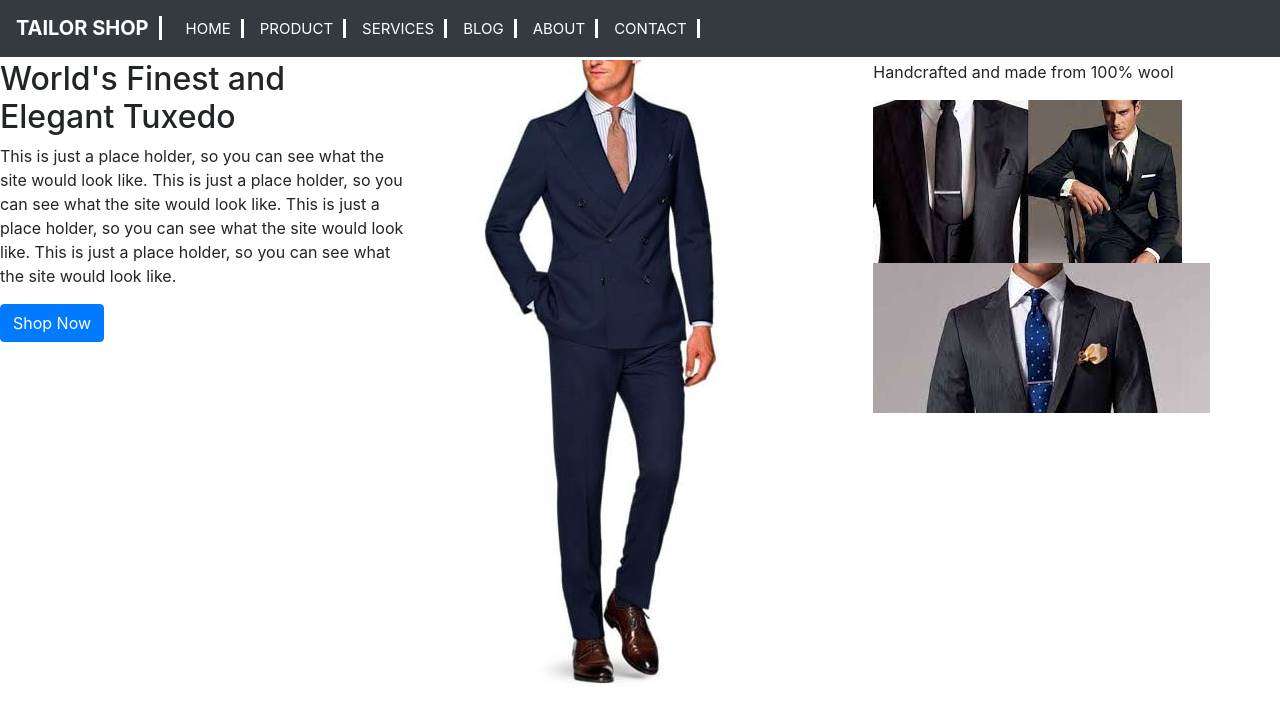
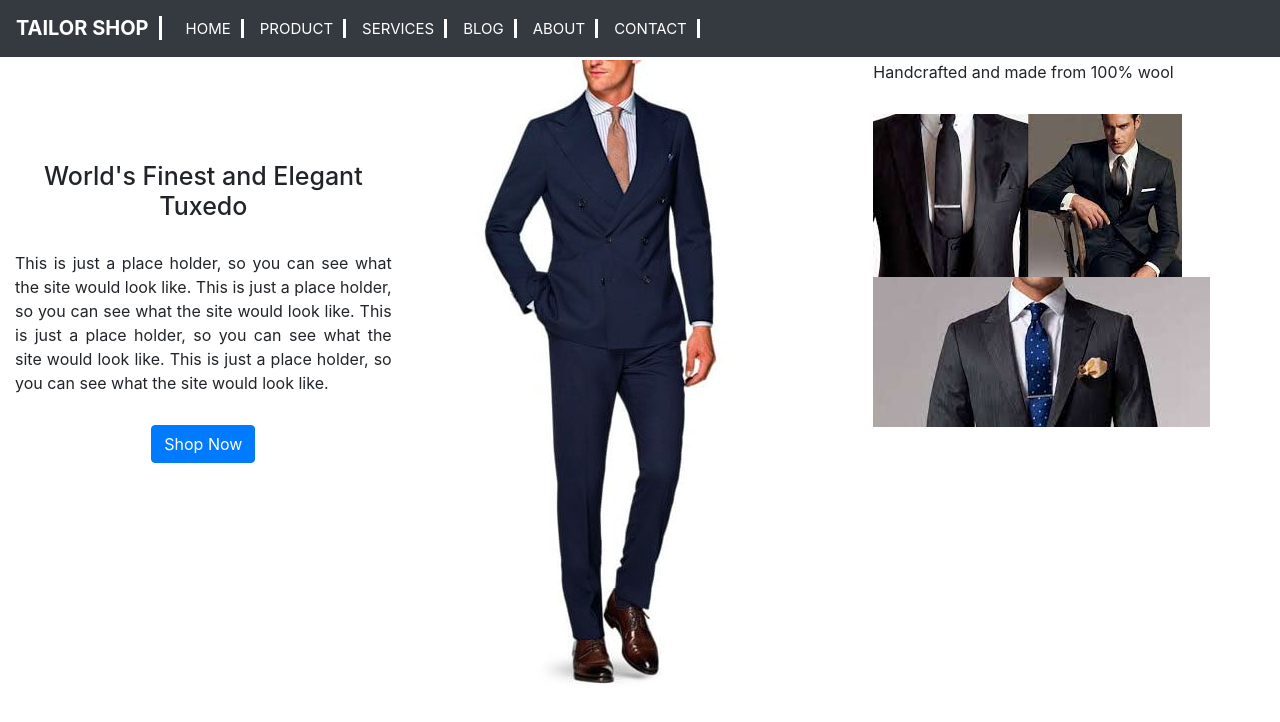
Before and after one commit to YakubuAmidu/Tailor-shop, a React (Create React App) app: page / in a window 1280 px wide. Shown: the top 722 px of the page. Built offline with nearby package versions, Linux system fonts and the light colour scheme.

Commit message:
Commiting changes

```diff
--- a/src/components/App.css
+++ b/src/components/App.css
@@ -13,3 +13,21 @@
   border-bottom-style: solid;
   border-bottom-color: #fff;
 }
+
+.Header_info {
+  text-align: center;
+  padding-top: 25%;
+  padding-bottom: 20px;
+  padding-left: 15px;
+  padding-right: 15px;
+}
+
+h2 {
+  font-size: 25px;
+  margin-bottom: 30px;
+}
+
+p {
+  text-align: justify;
+  margin-bottom: 30px;
+}
--- a/src/components/Header.js
+++ b/src/components/Header.js
@@ -7,10 +7,10 @@ import Suit_two from "../assets/Suit_two.png";
 class Header extends Component {
   render() {
     return (
-      <div className="">
+      <div className="Header_section">
         <Row>
           <Col>
-            <div>
+            <div className="Header_info">
               <h2>World's Finest and Elegant Tuxedo</h2>
               <p>
                 This is just a place holder, so you can see what the site would
@@ -23,12 +23,16 @@ class Header extends Component {
             </div>
           </Col>
           <Col>
-            <img src={Suit} alt="suit-img" />
+            <div className="Header_image">
+              <img src={Suit} alt="suit-img" />
+            </div>
           </Col>
           <Col>
-            <div>
-              <p>Handcrafted and made from 100% wool</p>
-              <div>
+            <div className="Header_image-one">
+              <p className="Header_title">
+                Handcrafted and made from 100% wool
+              </p>
+              <div className="header_image-two">
                 <img src={Suit_one} alt="suit-img" />
                 <img src={Suit_two} alt="suit-img" />
               </div>
```
